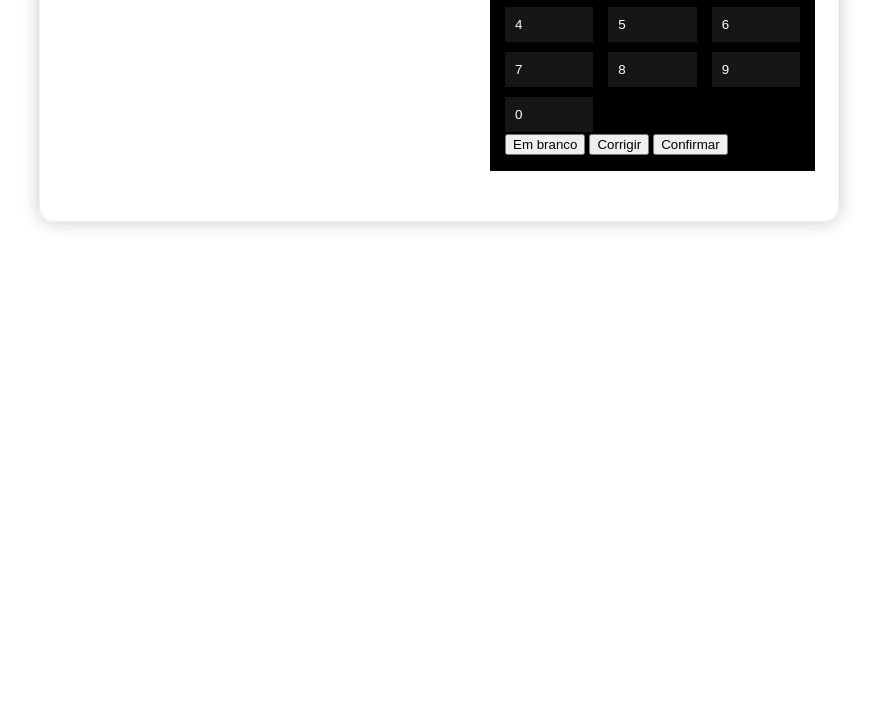
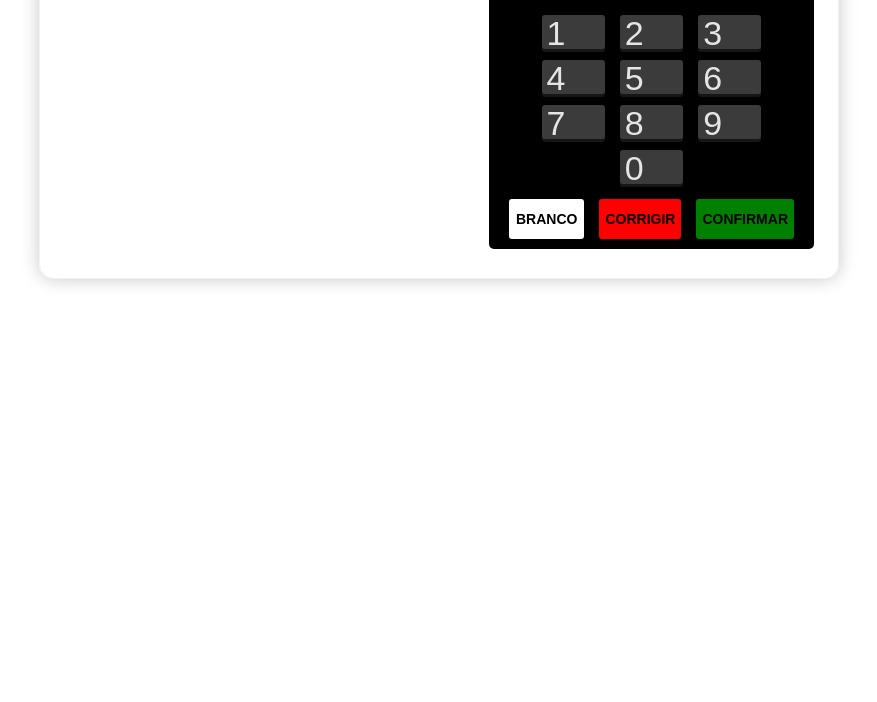
Before and after one commit to predadork182/Urna-Eletr-nica, a plain HTML site: page index.html in a window 1280 px wide. Shown: the part 98-800 px from the top of the page, without its empty margins (201-1078 px from the left). Drawn offline with Linux system fonts and the light colour scheme.

Commit message:
Formtação do botões

```diff
--- a/assets/style.css
+++ b/assets/style.css
@@ -45,34 +45,112 @@ ul {
    -moz-box-shadow: 0px 0px 18px 0px rgba(0,0,0,0.22);
    box-shadow: 0px 0px 18px 0px rgba(0,0,0,0.22);
 }
+.urna .logo {
+  height: 60px;
+  border-radius: 5px;
+  background-color: #f2f2f2;
+  margin: 6px 0;
+  border: 1px solid #e7e6e6;
+  justify-content: space-around;
+  align-items: center;
+  display: flex;
+}
 .grid {
 	display: grid;
+  flex-wrap: wrap;
+  justify-content: center;
 }
 .grid-template-1 {
   display: grid;
 	grid-template-columns: 450px 350px;
 	grid-template-rows: repeat(1, 1fr);
-	height: 300px;
 }
 .urna .col-2 {
   padding-right: 25px;
+  padding-bottom: 29px;
 }
+ul.numeric li {
+  display: flex;
+  position: relative;
+}
+/* ul.numeric li:last-child {
+    justify-self: center;
+    width:  calc(400px - 300px);
+    grid-column-start: span 2;
+ } */
 .btns {
   background-color: #000;
-  padding: 15px;
+  padding: 20px;
+  gap: 15px;
+  display: grid;
+  border-radius: 5px;
 }
-button.btn {
-  background-color: #161616;
-  color: #fff;
+.btns button.btn {
+  background-color: #3b3b3b;
+  color: #e5e5e5;
   border: 0;
   width: 100%;
   display: flex;
   justify-content: space-between;
-  padding: 10px;
+  padding: 0 5px;
+  position: relative;
+  z-index: 1;
+  border-radius: 3px;
+  height: 34px;
+  line-height: 37px;
+  font-size: 34px;
 }
-.col-2 ul.numeric {
+.btns button.btn:hover {
+  background-color: #525252 !important;
+}
+button.btn:active {
+  position: relative;
+  z-index: 1;
+  top: 3px;
+  left: 0;
+  height: 34px;
+}
+
+.btn3d {
+  background-color: #161616;
+  border-radius: 3px;
+  width: 100%;
+  display: block;
+
+  position: absolute;
+  z-index: 0;
+  top: 3px;
+  left: 0;
+  height: 34px;
+}
+.col-2 ul.numeric,
+.col-2 ul.actions  {
   display: grid;
   grid-template-columns: repeat(3, 1fr);
   grid-template-rows: repeat(3, 30px);
   gap: 15px;
+  width: 220px;
+  margin: 0 auto;
 }
+.col-2 ul.actions  {
+  width: 100%;
+  grid-template-rows: repeat(1, 30px);
+}
+.col-2 ul.actions button {
+  width: 100%;
+  border-radius: 3px;
+  text-transform: uppercase;
+  font-weight: 600;
+  font-size: 14px;
+  height: 40px;
+  border: 0;
+}
+.col-2 ul.actions button:nth-child(1) {
+  background-color: white;
+}
+.col-2 ul.actions button:nth-child(2) {
+  background-color: red;
+}
+.col-2 ul.actions button:nth-child(3) {
+  background-color: green;
+}
--- a/index.html
+++ b/index.html
@@ -14,22 +14,23 @@
             </div>
         </div>
         <div class="col-2">
-            <div class="logo">Justiça eleitoral</div>
+            <div class="logo"><img src="assets/images/Coat_of_arms_of_Brazil_(grayscale).svg" width="50"></div>
             <div class="btns">
                 <ul class="numeric">
-                    <li><button class="btn" data-number="1">1</button></li>
-                    <li><button class="btn" data-number="2">2</button></li>
-                    <li><button class="btn" data-number="3">3</button></li>
-                    <li><button class="btn" data-number="4">4</button></li>
-                    <li><button class="btn" data-number="5">5</button></li>
-                    <li><button class="btn" data-number="6">6</button></li>
-                    <li><button class="btn" data-number="7">7</button></li>
-                    <li><button class="btn" data-number="8">8</button></li>
-                    <li><button class="btn" data-number="9">9</button></li>
-                    <li><button class="btn" data-number="0">0</button></li>
+                    <li><button class="btn" data-number="1">1</button><div class="btn3d"></div></li>
+                    <li><button class="btn" data-number="2">2</button><div class="btn3d"></div></li>
+                    <li><button class="btn" data-number="3">3</button><div class="btn3d"></div></li>
+                    <li><button class="btn" data-number="4">4</button><div class="btn3d"></div></li>
+                    <li><button class="btn" data-number="5">5</button><div class="btn3d"></div></li>
+                    <li><button class="btn" data-number="6">6</button><div class="btn3d"></div></li>
+                    <li><button class="btn" data-number="7">7</button><div class="btn3d"></div></li>
+                    <li><button class="btn" data-number="8">8</button><div class="btn3d"></div></li>
+                    <li><button class="btn" data-number="9">9</button><div class="btn3d"></div></li>
+                    <li></li>
+                    <li><button class="btn" data-number="0">0</button><div class="btn3d"></div></li>
                 </ul>
                 <ul class="actions">
-                    <button data-action="em-branco">Em branco</button>
+                    <button data-action="em-branco">Branco</button>
                     <button data-action="corrigir">Corrigir</button>
                     <button data-action="confirmar">Confirmar</button>
                 </ul>
```
Also changed, not shown: assets/images/1708608158_Congresso.png (added), assets/images/Coat_of_arms_of_Brazil_(grayscale).svg (added).
